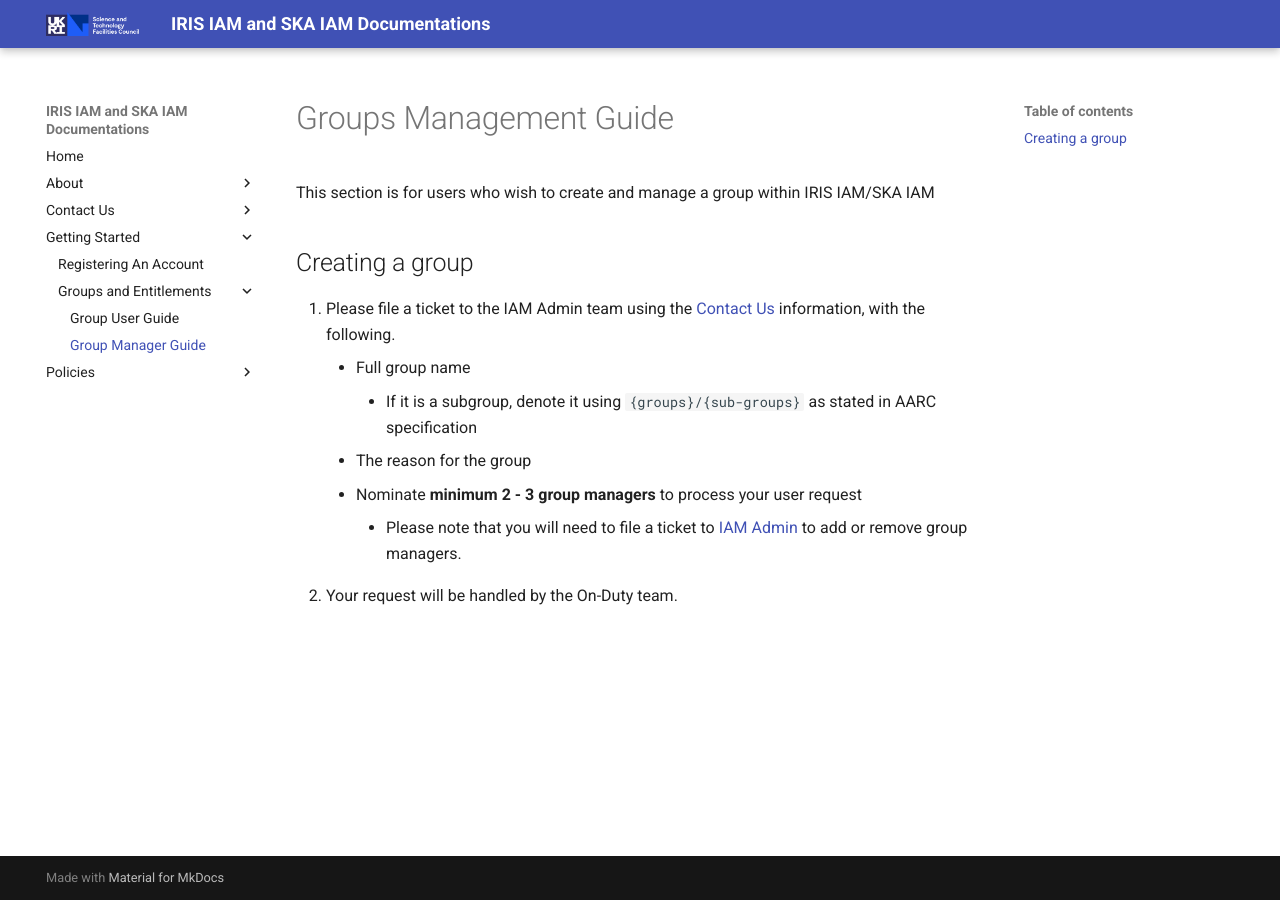
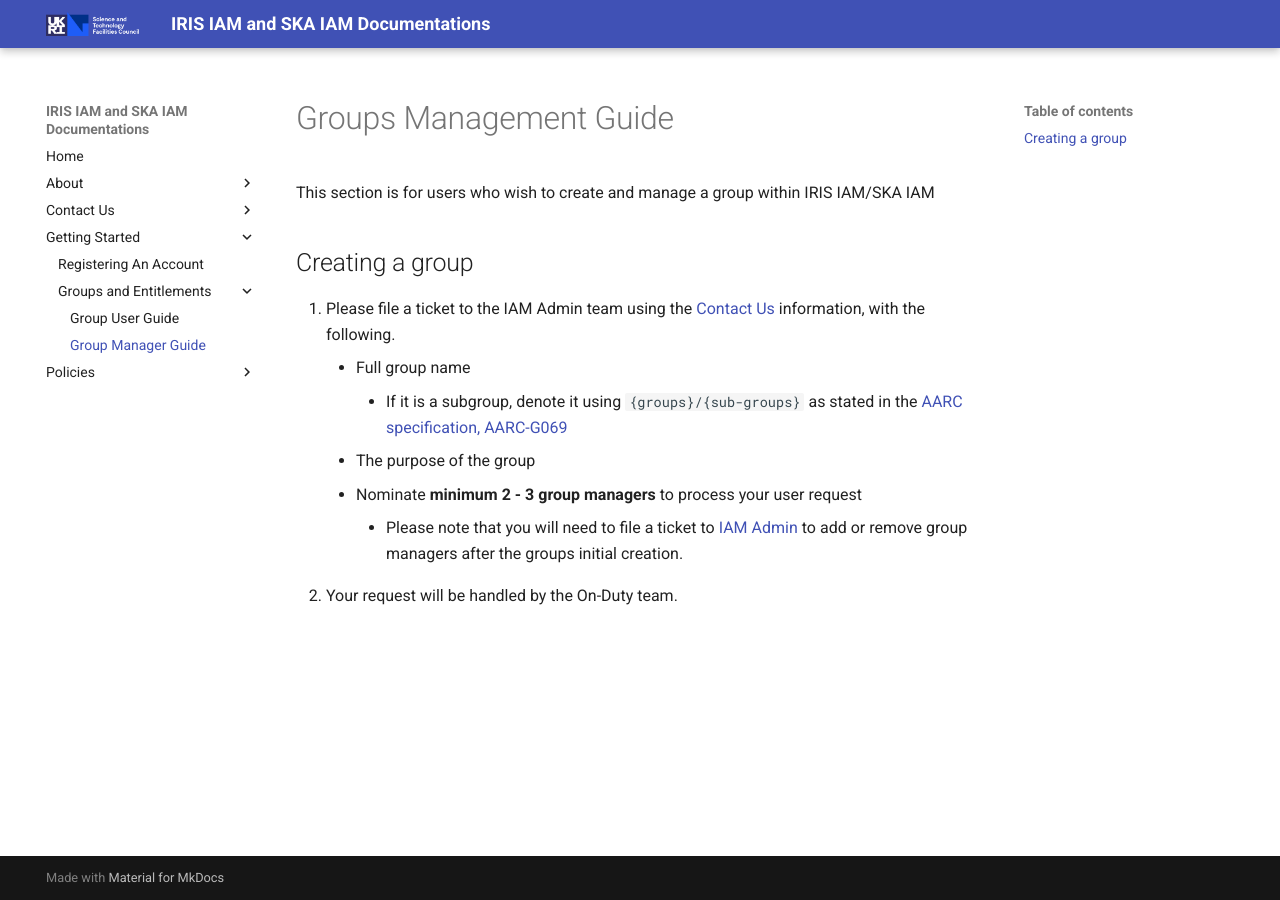
Before and after one commit to stfc/IAM-Docs, an MkDocs documentation site: the page built from docs/getting-started/groups-and-entitlements/group-management-guide.md, in a window 1280 px wide. Built offline with MkDocs 1.6.1 and Material for MkDocs 9.7.7, drawn with Linux system fonts in a browser that asks for light colours.

Commit message:
Update group-management-guide.md
Added link to G069

```diff
--- a/docs/getting-started/groups-and-entitlements/group-management-guide.md
+++ b/docs/getting-started/groups-and-entitlements/group-management-guide.md
@@ -4,8 +4,8 @@ This section is for users who wish to create and manage a group within IRIS IAM/
 ## Creating a group
 1. Please file a ticket to the IAM Admin team using the [Contact Us](../../contact-us/index.md) information, with the following.
     - Full group name
-        - If it is a subgroup, denote it using `{groups}/{sub-groups}` as stated in AARC specification
-    - The reason for the group
+        - If it is a subgroup, denote it using `{groups}/{sub-groups}` as stated in the [AARC specification, AARC-G069](https://aarc-community.org/guidelines/aarc-g069/)
+    - The purpose of the group
     - Nominate **minimum 2 - 3 group managers** to process your user request
-        - Please note that you will need to file a ticket to [IAM Admin](../../contact-us/index.md) to add or remove group managers.
+        - Please note that you will need to file a ticket to [IAM Admin](../../contact-us/index.md) to add or remove group managers after the groups initial creation.
 2. Your request will be handled by the On-Duty team.
```
